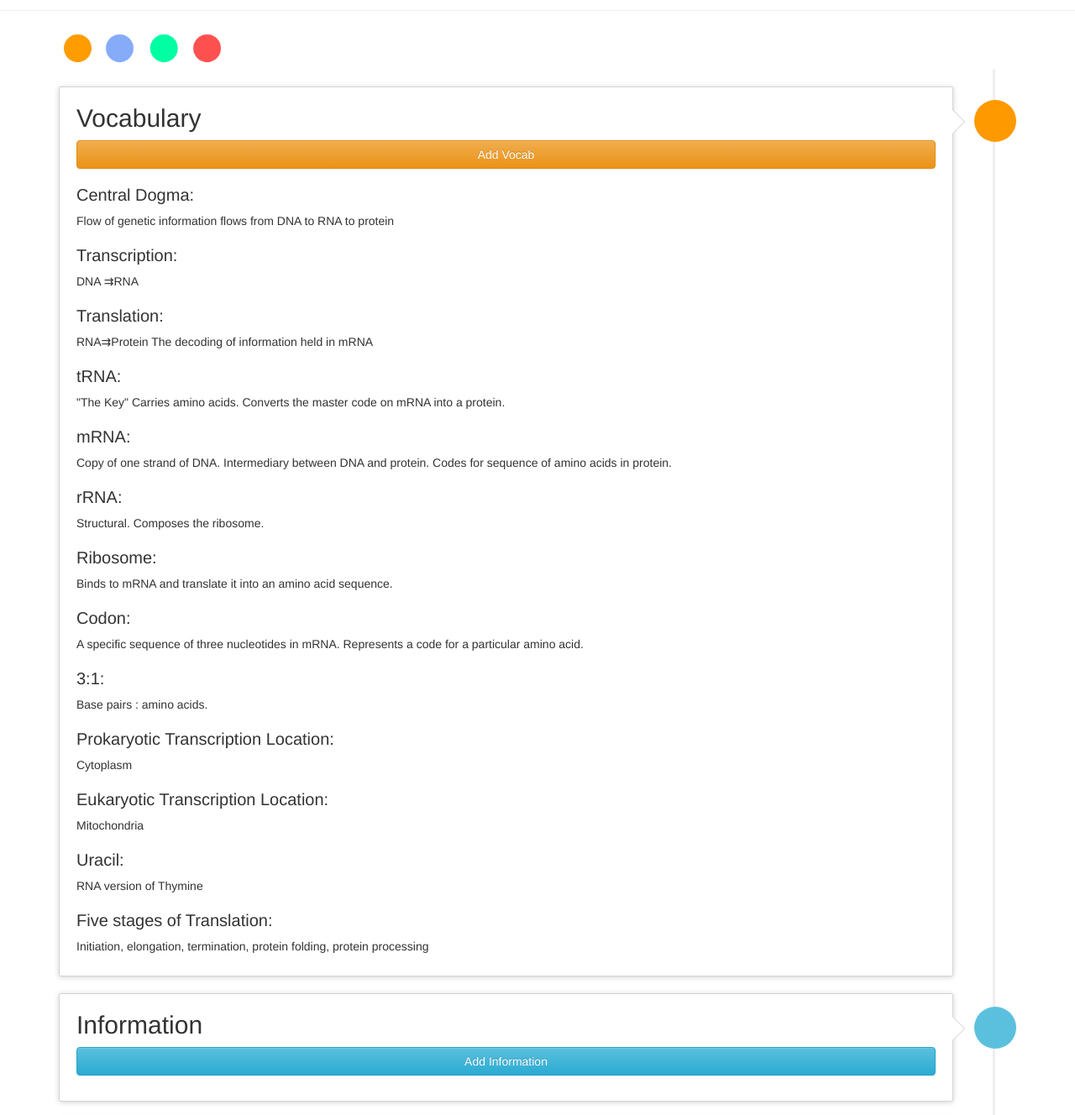
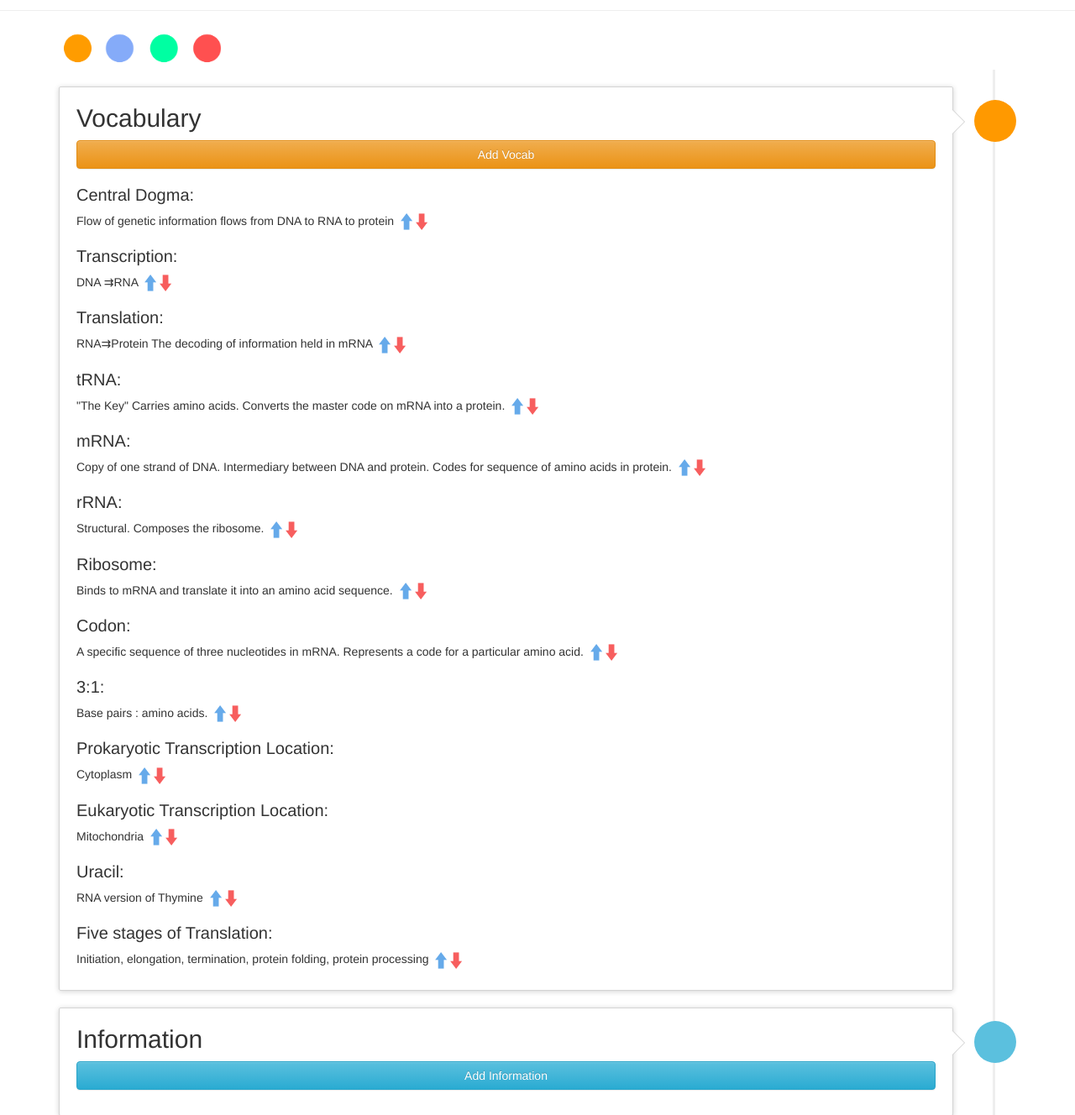
Before and after one commit to jgdevelopment/Odin, a Django app: a page that uses topics/templates/topics/view_topic.html in a window 1280 px wide. Shown: the part 50-1378 px from the top of the page at 84% size. Run offline with Django 3.2, Linux system fonts and the light colour scheme; data comes from the database, SQL or seed files in the repository; style sheets or scripts are compiled from the project's sources; parts of the project's set-up code (start-up, migrations or seed data) failed here and were passed over; some libraries are stand-ins or nearby versions.

Commit message:
-up/down

```diff
--- a/topics/templates/topics/view_topic.html
+++ b/topics/templates/topics/view_topic.html
@@ -2,7 +2,6 @@
 {% block title %}{{ name }}{% endblock %}
 {% block content %}
 {% load staticfiles %}
-{% load topics_extras %}
 <!DOCTYPE html>
 <link rel="stylesheet" type="text/css" href="{% static 'css/timeline.css' %}" />
 
@@ -43,7 +42,7 @@
             <p>
             {% for vocab in vocab_words %}
             <h1 style="font-size:20px;">{{ vocab.word }}: </h1>
-            <p> {{vocab.definition}}</p>
+            <p> {{vocab.definition}} <a href="#"><img src="{% static 'image/arrowUp.png' %}"style="width: 20px" ></a><a href="#"><img src="{% static 'image/arrowDown.png' %}"style="width: 20px"></a></p>
             {% endfor %}
             </p>
             </div>
@@ -63,7 +62,7 @@
             <div class="timeline-body">
               <p>{% for info in information %}
                 <h1 style = "font-size:20px;">{{ info.subtopic }}</h1>
-                <p>{{ info.info | markdown | safe}}</p>
+                <p>{{ info.info }} <a href="#"><img src="{% static 'image/arrowUp.png' %}"style="width: 20px" ></a><a href="#"><img src="{% static 'image/arrowDown.png' %}"style="width: 20px"></a></p>
                 <hr>
                 {% endfor %}</p>
             </div>
@@ -83,7 +82,7 @@
             <div class="timeline-body">
               <p>{% for problem in practice_problems %}
                 <h1 style = "font-size:20px;">{{ problem.question }}</h1>
-                <p>{{ problem.answer }}</p>
+                <p>{{ problem.answer }} <a href="#"><img src="{% static 'image/arrowUp.png' %}"style="width: 20px" ></a><a href="#"><img src="{% static 'image/arrowDown.png' %}"style="width: 20px"></a></p>
                 {% endfor %}</p>
             </div>
           </div>
@@ -101,7 +100,7 @@
             <div class="timeline-body">
             {% for link in links %}
             <p>{{ link.description }}</p>
-             <a href="{{ link.url }}">{{ link.url }}</a>
+             <a href="{{ link.url }}">{{ link.url }} <a href="#"><img src="{% static 'image/arrowUp.png' %}"style="width: 20px" ></a><a href="#"><img src="{% static 'image/arrowDown.png' %}"style="width: 20px"></a></a>
              <p>
              <p>
              <p>
```
Also changed, not shown: static/image/arrowDown.png (added), static/image/arrowUp.png (added).
